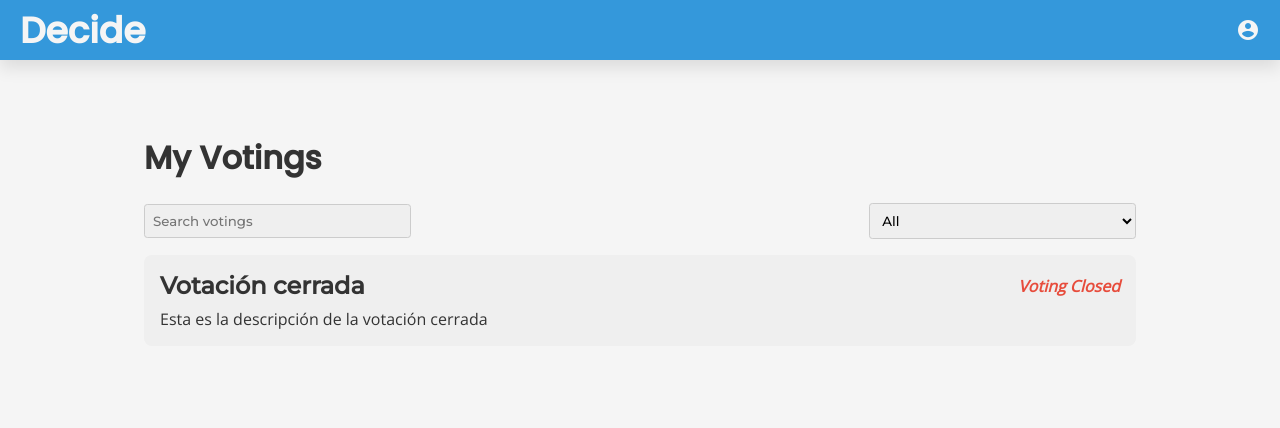
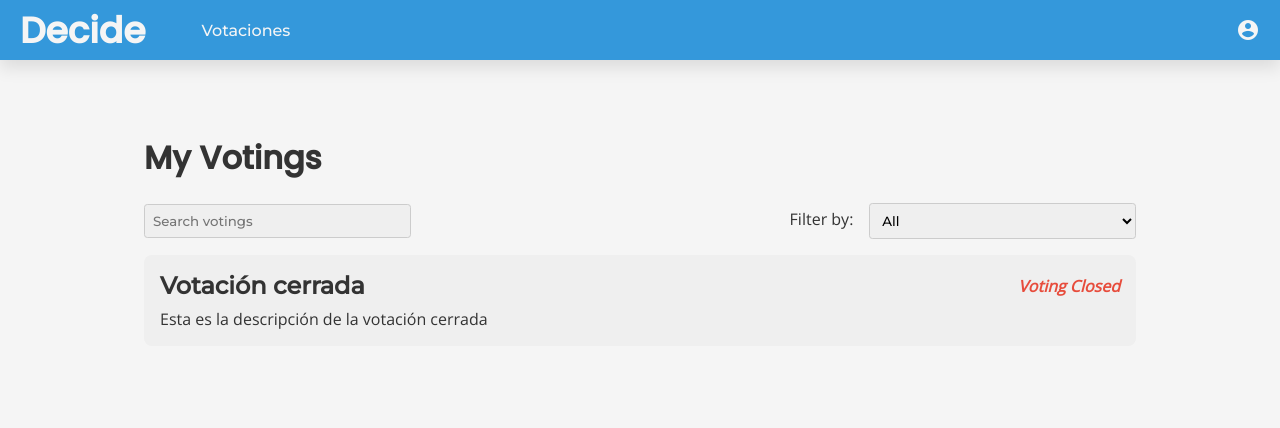
Before and after one commit to EGC-zambrano/decide-part-zambrano, a Django app: page /voting-list in a window 1280 px wide. Shown: the top 428 px of the page. Run offline with Django 3.2, Linux system fonts and the light colour scheme; a user stored in the database is signed in; data comes from the database, SQL or seed files in the repository.

Commit message:
feat: Add navigability to voting list

```diff
--- a/decide/base/static/base/style.css
+++ b/decide/base/static/base/style.css
@@ -58,6 +58,17 @@ header {
     flex-direction: row;
     justify-content: space-between;
     align-items: center;
+}
+
+header a {
+    text-decoration: none;
+    color: var(--neutral-background);
+    padding: 20px
+}
+
+header a:hover {
+    background-color: var(--neutral-background);
+    color: var(--primary-color)
 }
 
 header h1 {
@@ -124,3 +135,14 @@ section {
 .btn-primary:hover {
     background-color: var(--primary-dark-color);
 }
+
+.row {
+    display: flex;
+    flex-direction: row;
+    align-items: center;
+    gap: 1em;
+}
+
+.row-apart {
+    justify-content: space-between;
+}
--- a/decide/base/templates/base.html
+++ b/decide/base/templates/base.html
@@ -14,7 +14,10 @@
     </head>
     <body>
         <header class="header">
-            <h1>Decide</h1>
+            <section class="row">
+                <h1>Decide</h1>
+                <a href="/voting-list">Votaciones</a>
+            </section>
             <!-- show profile icon if user is logged in -->
             {% if user.is_authenticated %}
                 <div>
--- a/decide/booth/static/booth/style.css
+++ b/decide/booth/static/booth/style.css
@@ -69,17 +69,6 @@
     color: var(--red-dark-color);
 }
 
-.row {
-    display: flex;
-    flex-direction: row;
-    align-items: center;
-    gap: 1em;
-}
-
-.row-apart {
-    justify-content: space-between;
-}
-
 .search-bar input {
     width: 20em;
     padding: 8px;
--- a/decide/booth/templates/booth/voting-list.html
+++ b/decide/booth/templates/booth/voting-list.html
@@ -16,17 +16,20 @@
             <form method="get" action="/voting-list" class="search-bar row row-apart">
                 <input type="text" name="q" placeholder="Search votings" value="{{ search_query }}">
                 <!-- filter dropdown -->
-                <select name="filter" type="submit">
-                    <option value="" {% if filter == "" %}selected{% endif %}>All</option>
-                    <option value="open" {% if filter == "open" %}selected{% endif %}>Open</option>
-                    <option value="closed" {% if filter == "closed" %}selected{% endif %}>Closed</option>
-                </select>
+                <div class="row">
+                    <p class="voting-description">Filter by:</p>
+                    <select name="filter" onchange="this.form.submit()">
+                        <option value="" {% if filter == "" %}selected{% endif %}>All</option>
+                        <option value="open" {% if filter == "open" %}selected{% endif %}>Open</option>
+                        <option value="closed" {% if filter == "closed" %}selected{% endif %}>Closed</option>
+                    </select>
+                </div>
                 <!-- submit with carachter return -->
                 <input type="submit" style="display:none"/>
             </form>
         </div>
         {% if user_votings|length == 0 %}
-            <h3 class="no-votings">You have no votings</p>
+            <h3 class="no-votings">No votings found</p>
         {% else %}
             {% for voting in user_votings %}
                 <a href="/vote/{{ voting.id }}"  class="card voting-card">
```
